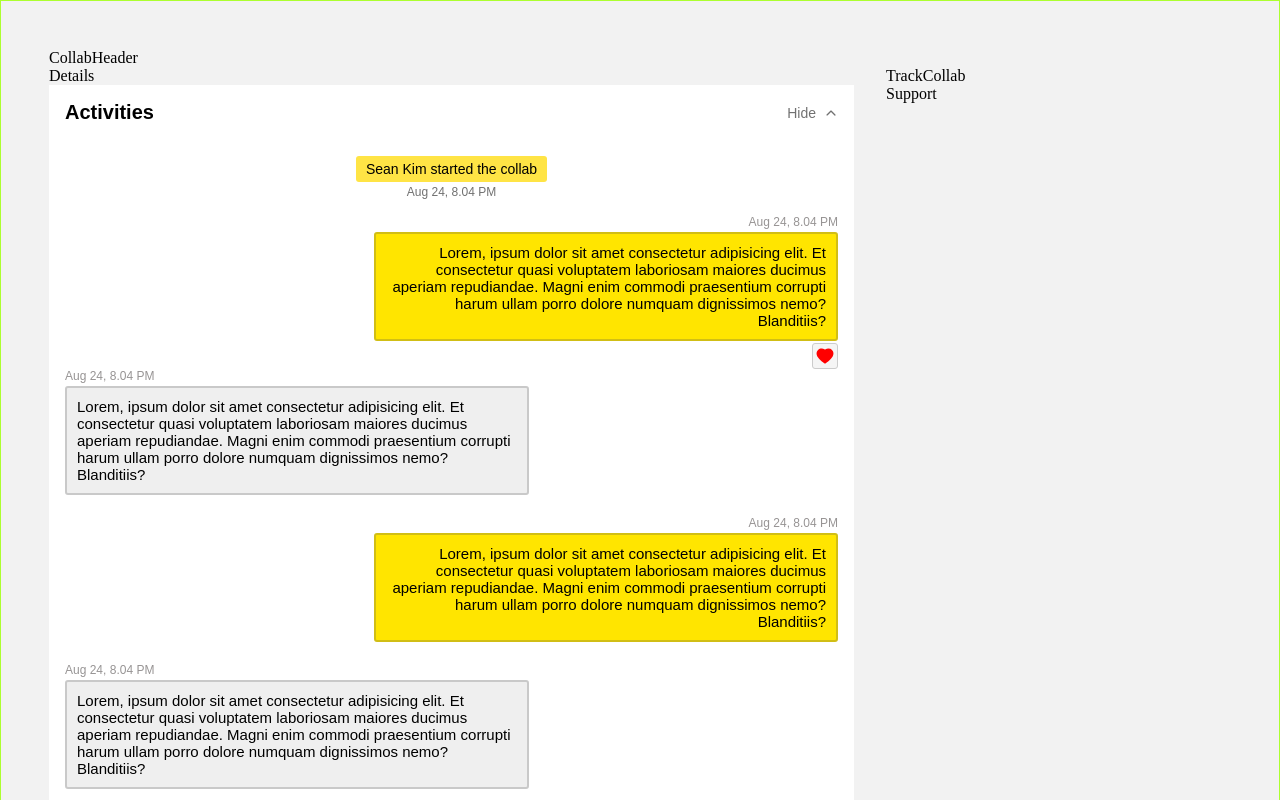
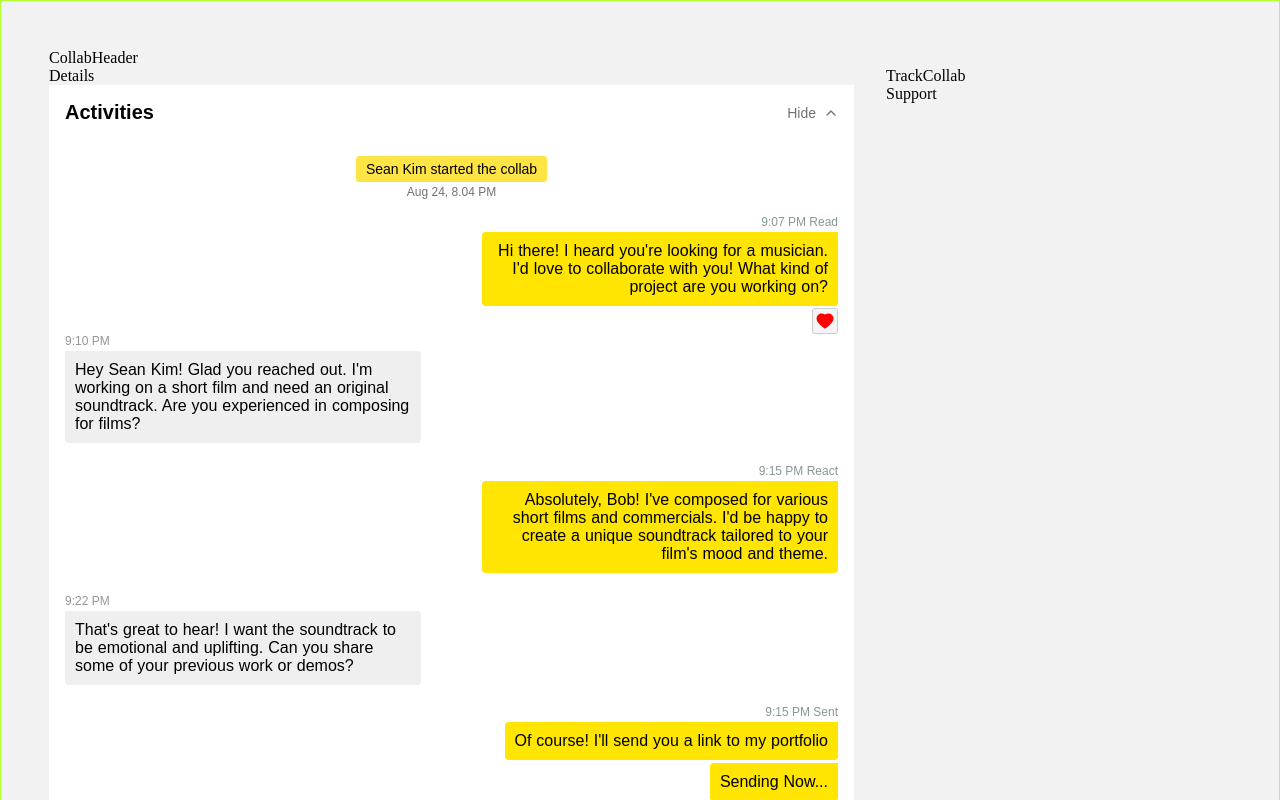
Before and after one commit to M-Abdullah-Bhatti/collabs, a React (Create React App) app: page / in a window 1280 px wide. Shown: the top 800 px of the page. Built offline with nearby package versions, Linux system fonts and the light colour scheme.

Commit message:
sender and reciever message updated

```diff
--- a/src/Components/Activities/Activities.jsx
+++ b/src/Components/Activities/Activities.jsx
@@ -19,29 +19,29 @@ const Activities = () => {
           date="Aug 24, 8.04 PM"
         />
         <ReceiverMessage
-          date="Aug 24, 8.04 PM"
-          message="Lorem, ipsum dolor sit amet consectetur adipisicing elit. Et consectetur quasi voluptatem laboriosam maiores ducimus aperiam repudiandae. Magni enim commodi praesentium corrupti harum ullam porro dolore numquam dignissimos nemo? Blanditiis?"
+          date="9:07 PM Read"
+          message="Hi there! I heard you're looking for a musician. I'd love to collaborate with you! What kind of project are you working on?"
           isLove={true}
         />
         <SenderMessage
-          date="Aug 24, 8.04 PM"
-          message="Lorem, ipsum dolor sit amet consectetur adipisicing elit. Et consectetur quasi voluptatem laboriosam maiores ducimus aperiam repudiandae. Magni enim commodi praesentium corrupti harum ullam porro dolore numquam dignissimos nemo? Blanditiis?"
+          date="9:10 PM"
+          message=" Hey Sean Kim! Glad you reached out. I'm working on a short film and need an original soundtrack. Are you experienced in composing for films?"
           isLove={false}
         />
         <ReceiverMessage
-          date="Aug 24, 8.04 PM"
-          message="Lorem, ipsum dolor sit amet consectetur adipisicing elit. Et consectetur quasi voluptatem laboriosam maiores ducimus aperiam repudiandae. Magni enim commodi praesentium corrupti harum ullam porro dolore numquam dignissimos nemo? Blanditiis?"
+          date="9:15 PM React"
+          message="Absolutely, Bob! I've composed for various short films and commercials. I'd be happy to create a unique soundtrack tailored to your film's mood and theme."
           isLove={false}
         />
         <SenderMessage
-          date="Aug 24, 8.04 PM"
-          message="Lorem, ipsum dolor sit amet consectetur adipisicing elit. Et consectetur quasi voluptatem laboriosam maiores ducimus aperiam repudiandae. Magni enim commodi praesentium corrupti harum ullam porro dolore numquam dignissimos nemo? Blanditiis?"
+          date="9:22 PM"
+          message="That's great to hear! I want the soundtrack to be emotional and uplifting. Can you share some of your previous work or demos?"
           isLove={false}
         />
 
         <ReceiverMessage
-          date="Aug 24, 8.04 PM"
-          message="Lorem, ipsum dolor sit amet consectetur adipisicing elit."
+          date="9:15 PM Sent"
+          message="Of course! I'll send you a link to my portfolio"
           moreMessages={["Sending Now..."]}
           isLove={false}
         />
--- a/src/Components/Activities/ReceiverMessage/ReceiverMessage.css
+++ b/src/Components/Activities/ReceiverMessage/ReceiverMessage.css
@@ -7,24 +7,28 @@
 
 .receiver__message__container .message {
   background: #ffe500;
-  border: 2px solid #d1be15;
-  border-radius: 3px;
-  max-width: 60%;
+  border-radius: 4px 0px 4px 4px;
+  max-width: 46%;
   word-break: break-word;
   padding: 10px;
 }
 
 .receiver__message__container .message p {
   font-family: var(--font-gilroy-light);
-  font-size: 15px;
+  font-size: 16px;
   text-align: right;
+  font-weight: 400;
+  color: #000;
+  line-height: normal;
+  word-spacing: 0.5px;
 }
 
 .receiver__message__container .date {
   font-family: var(--font-gilroy-light);
-  color: #979494;
+  color: #889696;
   font-size: 12px;
   margin-bottom: 3px;
+  font-weight: 400;
 }
 
 .receiver__message__container .heart {
--- a/src/Components/Activities/SenderMessage/SenderMessage.css
+++ b/src/Components/Activities/SenderMessage/SenderMessage.css
@@ -6,18 +6,23 @@
 }
 
 .sender__message__container .message {
-  background: #efefef;
-  border: 2px solid #c9c9c9;
-  border-radius: 3px;
-  max-width: 60%;
+  background: #efeff0;
+  /* border: 2px solid #c9c9c9; */
+  /* border-radius: 3px; */
+  border-radius: 0px 4px 4px 4px;
+  max-width: 46%;
   word-break: break-word;
   padding: 10px;
 }
 
 .sender__message__container .message p {
   font-family: var(--font-gilroy-light);
-  font-size: 15px;
+  font-size: 16px;
   text-align: left;
+  color: #000;
+  font-weight: 400;
+  line-height: normal;
+  word-spacing: 0.5px;
 }
 
 .sender__message__container .date {
```
